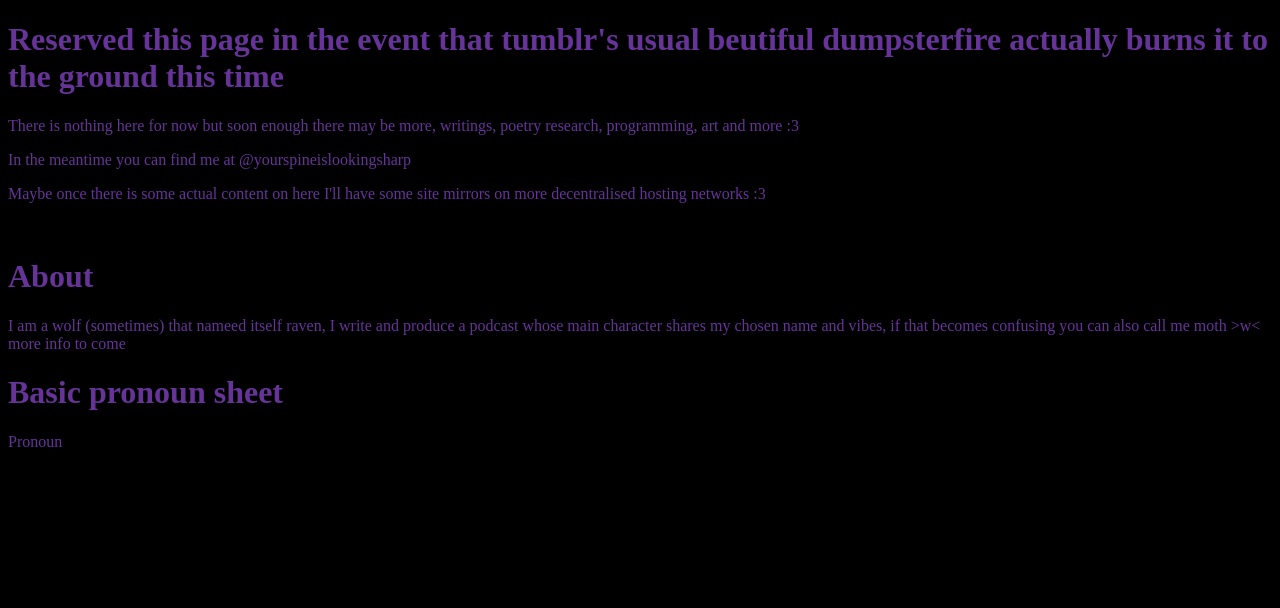
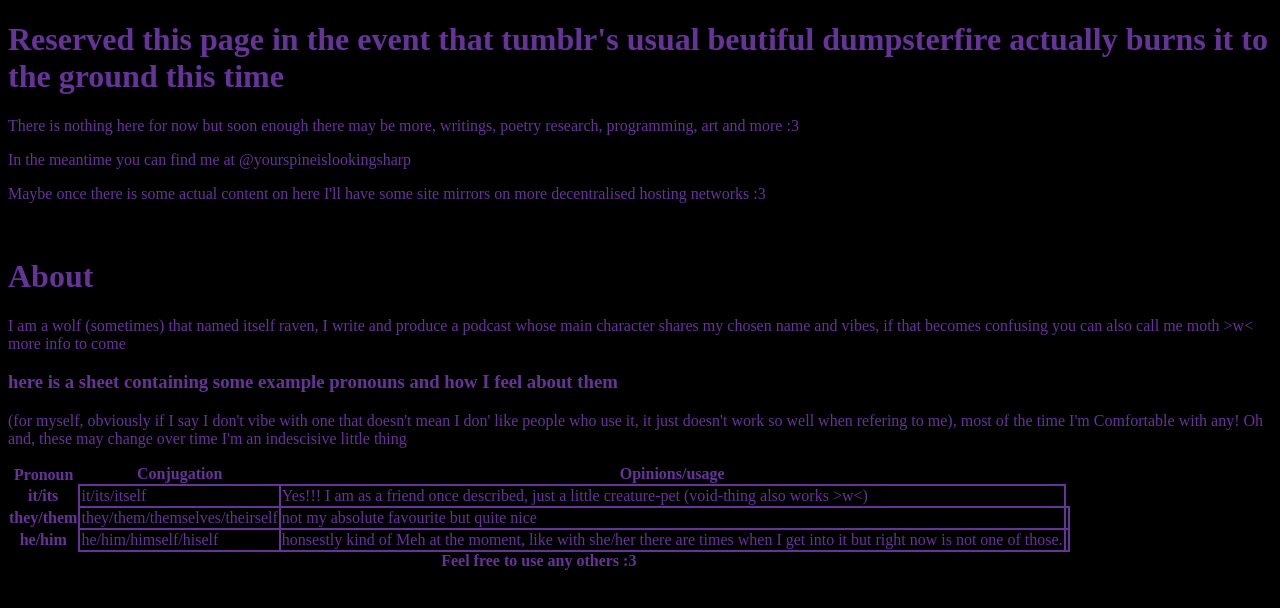
Before and after one commit to Raven842/website-feathered-wolf, a plain HTML site: page site-files/index.html in a window 1280 px wide. Drawn offline with Linux system fonts and the light colour scheme.

Commit message:
Update index.html

```diff
--- a/site-files/index.html
+++ b/site-files/index.html
@@ -9,6 +9,16 @@
        color: rebeccapurple;
        background-color: black;
      }
+     table {
+       border-collapse: collapse;
+       }
+      td {
+        border: 2px solid rebeccapurple;
+        }
+     caption {
+       caption-side: bottom;
+       font-weight: bold;
+       }
 
     </style>
     <body>
@@ -18,13 +28,35 @@
     <p>Maybe once there is some actual content on here I'll have some site mirrors on more decentralised hosting networks :3</p>
     <br>
     <h1> About </h1>
-    <p>I am a wolf (sometimes) that nameed itself raven, I write and produce a podcast whose main character shares my chosen name and vibes, if that becomes confusing you can also call me moth >w< more info to come </p>
-    <h1>Basic pronoun sheet</h1>
-    <tabel>
+    <p>I am a wolf (sometimes) that named itself raven, I write and produce a podcast whose main character shares my chosen name and vibes, if that becomes confusing you can also call me moth >w< more info to come </p>
+    <!-- <h1>Basic pronoun sheet</h1> -->
+    <h3>here is a sheet containing some example pronouns and how I feel about them </h3>
+     <p>(for myself, obviously if I say I don't vibe with one that doesn't mean I don' like people who use it, it just doesn't work so well when refering to me), most of the time I'm Comfortable with any! Oh and, these may change over time I'm an indescisive little thing</p>
+    <table>
+     <caption>Feel free to use any others :3</caption>
+     <thead>
       <tr>
-        <th>Pronoun</th>
-        <th></th>
+       <th scope="col"> Pronoun </th>
+       <th scope="col"> Conjugation </th>
+       <th scope="col"> Opinions/usage </th>
+     </tr>
+     </thead>
+     <tbody>
+      <tr>
+        <th scope="row"> it/its </th>
+        <td> it/its/itself </td>
+        <td> Yes!!! I am as a friend once described, just a little creature-pet (void-thing also works >w<)</td>
       </tr>
-    </tabel>
+      <tr>
+        <th scope="row"> they/them </th>
+        <td> they/them/themselves/theirself </td>
+        <td> not my absolute favourite but quite nice <td>
+      </tr>
+      <th scope="row"> he/him </th>
+      <td> he/him/himself/hiself </td>
+      <td> honsestly kind of Meh at the moment, like with she/her there are times when I get into it but right now is not one of those. <td>
+      </tr>
+     </tbody>
+    </table>
   </body>
 </html>
```
